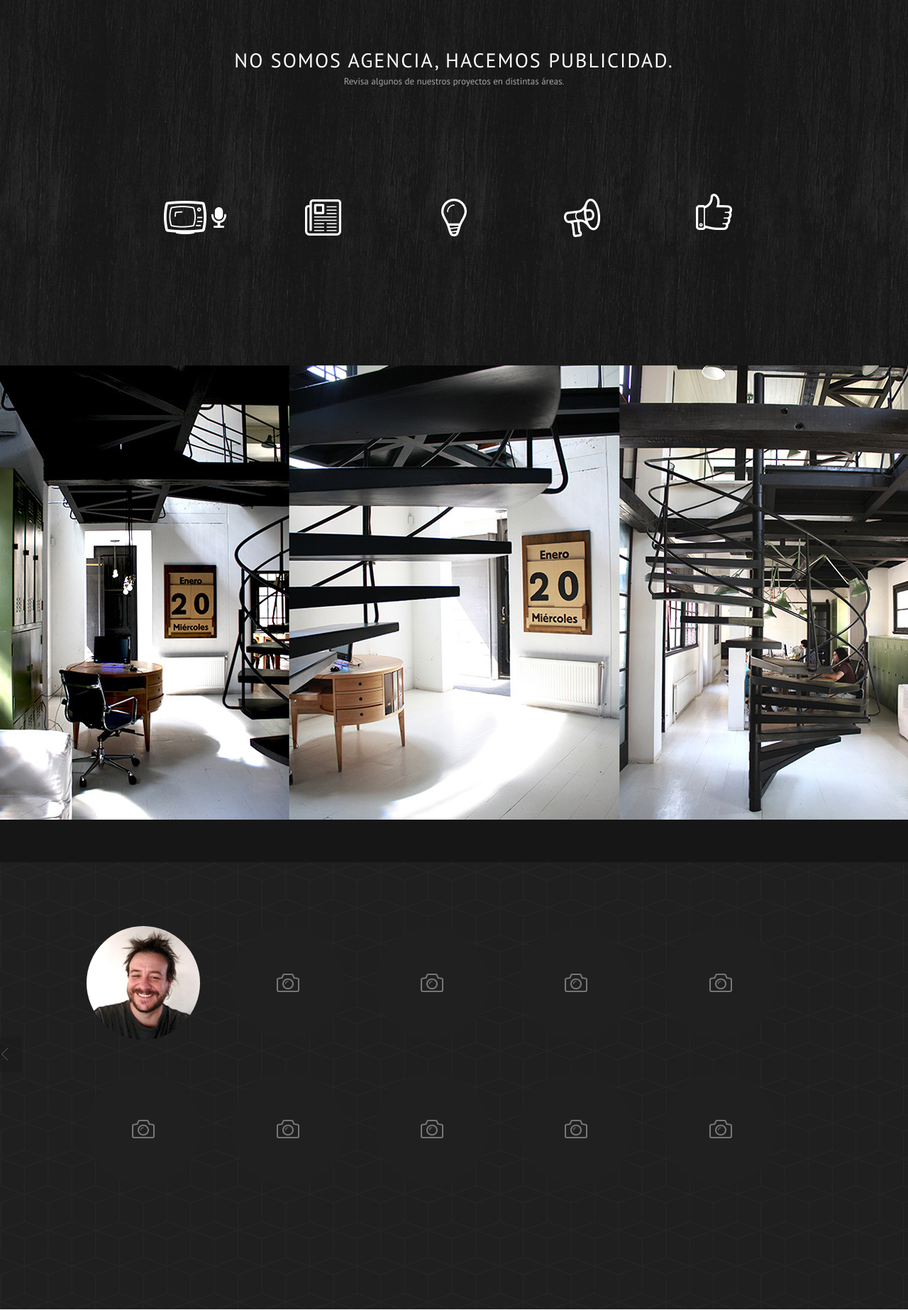
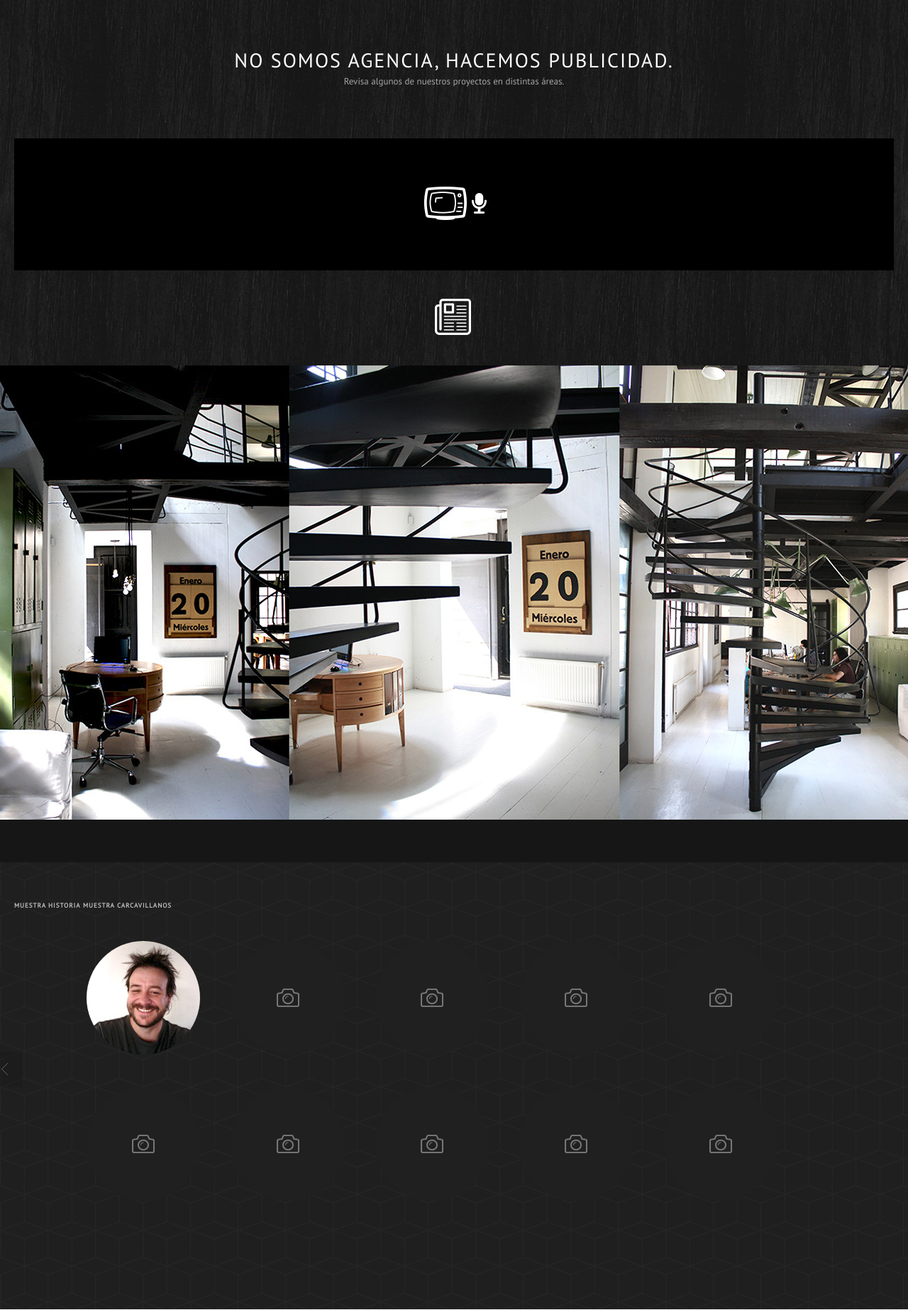
Before and after one commit to futhart/Sitio-Carcavilla, a PHP site: page / in a window 1280 px wide. Shown: the part 777-2623 px from the top of the page at 71% size. Run offline with PHP 8.4, Linux system fonts and the light colour scheme; some libraries are stand-ins or nearby versions.

Commit message:
v12
Va con toda la magia :D

```diff
--- a/css/style.css
+++ b/css/style.css
@@ -258,7 +258,7 @@
 #que-hacemos .ch-grid:after {
 	clear: both;
 }
-#que-hacemos .ch-grid li {
+#que-hacemos .ch-grid  {
 	width: 160px;
 	height: 160px;
 	display: inline-block;
@@ -272,6 +272,8 @@
 	border-radius: 50%;
 	position: relative;
 	cursor: default;
+	display: block;
+	float: left;
 
 
 	-webkit-transition: all 0.4s ease-in-out;
--- a/index.html
+++ b/index.html
@@ -29,24 +29,39 @@
 			    $('#main-slider').flexslider({
 			      	animation: 'slide',
 			       	keyboard: true,
-			       	slideshow: true,
+			       	startAt: 0,
+			       	slideshow: false,
 			       	multipleKeyboard: true,
 			    });
 
 			    $('#secondary-slider').flexslider({
 			    	animationLoop: false,
+			    	animation: 'slide',
+			    	startAt: 0,
+					slideshow: false,
 			    	pauseOnHover: true,
-			    	controlNav: "thumbnails",
+			    	controlNav: "thumbnails"
 
 			    });
+
+
 			  });
 			</script>
 	        <script type="text/javascript" src="js/jquery.flexslider.js"></script>
 	        <!-- end flexslider -->
-	        <script>!window.jQuery && document.write(unescape('%3Cscript src="js/jquery.js"%3E%3C/script%3E'));</script>
+
 	        <script src="js/jquery.smooth-scroll.js"></script>
 	        <script src="js/jquery.ba-bbq.js"></script>
 			  <script>
+			  function showHistory(){
+			  	$('#h22').fadeIn();
+			  	$('#h12').fadeOut();
+
+			  }
+			  function showCarcavilla(){
+			  	$('#h22').fadeOut();
+			    $('#h12').fadeIn();
+			  }
 			    $(document).ready(function() {
 
 			      $('a[href*="#"]').live('click', function() {
@@ -55,6 +70,7 @@
 			          return false;
 			        }
 			      });
+
 
 			      $(window).bind('hashchange', function(event) {
 			        var tgt = location.hash.replace(/^#\/?/,'');
@@ -117,52 +133,46 @@
 			<h2>No somos agencia, hacemos publicidad.</h2>
 			<P>Revisa algunos de nuestros proyectos en distintas áreas.</P>
 		</div>
-		<div class="row-fluid">
+		<div class="row-fluid" id="portfolio">
 
-		<ul class="ch-grid">
-	    <li>
+		<div class="ch-grid" id="projects">
 	        <div class="ch-item ch-img-1">
 	            <div class="ch-info">
 	                <h3 class="menosespacio">Cine, Radio & TV</h3>
-	                <p>Ideas y estrategias para películas.<div class="project"> <a href="#project0">Categoria 00</a></div></p>
+	                <p>Ideas y estrategias para películas.<div class="projectxx"> <a href="#project0">Categoria 00</a></div></p>
 	            </div>
 	        </div>
-	    </li>
 
-	    <li>
 	        <div class="ch-item ch-img-2">
 	            <div class="ch-info">
 	                <h3>Editorial</h3>
-	                <p>Diseño que habla por sí mismo. <div class="project"> <a href="#project1">Categoria 01</a></div></p>
+	                <p>Diseño que habla por sí mismo. <div class="projectxx"> <a href="#project1">Categoria 01</a></div></p>
 	            </div>
 	        </div>
-	    </li>
 
-	    <li>
 	        <div class="ch-item ch-img-3">
 	            <div class="ch-info">
 	                <h3>Branding</h3>
-	                <p>La estrategia para dar personalidad a tu marca.<div class="project"> <a href="#project2">Categoria 02</a></div></p>
+	                <p>La estrategia para dar personalidad a tu marca.<div class="projectxx"> <a href="#project2">Categoria 02</a></div></p>
 	            </div>
 	        </div>
-	    </li>
-	    <li>
+
 	        <div class="ch-item ch-img-4">
 	            <div class="ch-info">
 	                <h3>Masivo</h3>
-	                <p>Ideas que invaden todos los formatos. <div class="project"> <a href="#project3">Categoria 03</a></div></p>
+	                <p>Ideas que invaden todos los formatos. <div class="projectxx"> <a href="#project3">Categoria 03</a></div></p>
 	            </div>
 	        </div>
-	    </li>
-	    <li>
+
+
 	        <div class="ch-item ch-img-6">
 	            <div class="ch-info">
 	                 <h3 class="menosespacio">Mkt. Directo</h3>
 	                <p>Grandes ideas en pequeños formatos.<div class="project"> <a href="#project4">Categoria 04</a></div></p>
 	            </div>
 	        </div>
-	    </li>
-	   </ul>
+
+	   </div>
 		</div>
 	</div>
 
@@ -187,10 +197,12 @@
 
 <!-- SECCION EQUIPO -->
 	<div class="section" id="carcavillanos">
+		<a href="javascript::return false;" onclick="showHistory();">Muestra historia</a>
+		<a href="javascript::return false;" onclick="showCarcavilla();">Muestra carcavillanos</a>
 		<div id="secondary-slider" class="flexslider">
 		  <ul class="slides">
 <!-- Equipo -->
-	<li data-thumb="img/boton-carcavillanos.jpg">
+	<li data-thumb="img/boton-carcavillanos.jpg" id = "h12">
 		<ul class="ch-grid">
 	    <li>
 	        <div class="ch-item ch-img-1">
@@ -282,7 +294,7 @@
 	</li>
 <!-- Fin Equipo -->
 <!-- Historia -->
-	<li data-thumb="img/boton-historia.jpg">
+	<li data-thumb="img/boton-historia.jpg" id = "h22">
 		<div class="texto-historia"><p>Carcavilla Boutique Creativa fue fundada  en 1996 por Marco Antonio Carcavilla ex director creativo de JW Thompson, Grey Chile/Madrid y Lowe Porta. La idea inicial era  romper  lo que hasta ese momento era el modelo tradicional  de las agencias de publicidad donde el gran negocio era hacer gastar al cliente en medios tradicionales, delegando cualquier forma de innovación a  un segundo plano. Boutique creativa Carcavilla  irrumpe en el mercado  entregando  un servicio con fuerte énfasis en la creatividad estratégica,   apostando por nuevos formatos y maneras de anunciar.</p>
 		<p>El año 2006 se integra Angel Carcavilla, de formación periodista  con una amplia experiencia en la creación de guiones de series y en la  dirección de programas de televisión emblemáticos como Plan Z  y  Gato Por Liebre.</p>
 		<p>La dupla creativa rápidamente comienza a meter ruido en el mercado, haciendo la publicidad de importantes medios de comunicación, de películas locales, campañas sociales, políticas y gubernamentales. El éxito también se ve reflejado en  los concursos de Publicidad, instalando a Boutique Creativa Carcavilla como una referencia entre sus pares.</p>
@@ -291,7 +303,9 @@
 		</div>
 	 </li>
 <!-- Cierre Historia -->
+
 	</ul>
+
 	</div>
 	</div>
 
--- a/js/script.js
+++ b/js/script.js
@@ -125,7 +125,7 @@
     }
 
     if (viewScrollTop > ( $('#projects').offset().top - $view.height() + 200) ) {
-      $('.project').addClass('slideIn');
+      $('.ch-item').addClass('slideIn');
     }
 
   };
@@ -237,7 +237,7 @@
       aboutTouch = true;
     }
 
-    $('.project').click(function() {
+    $('.ch-item').click(function() {
 
       $view.focus();
 
```
